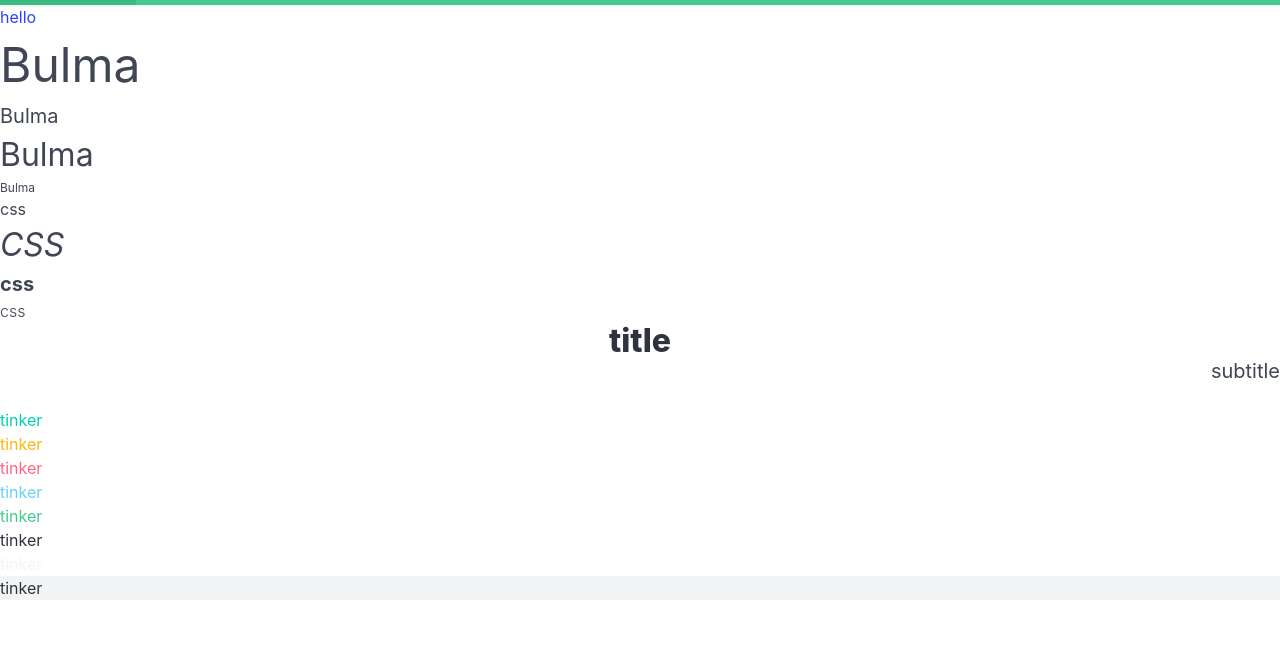
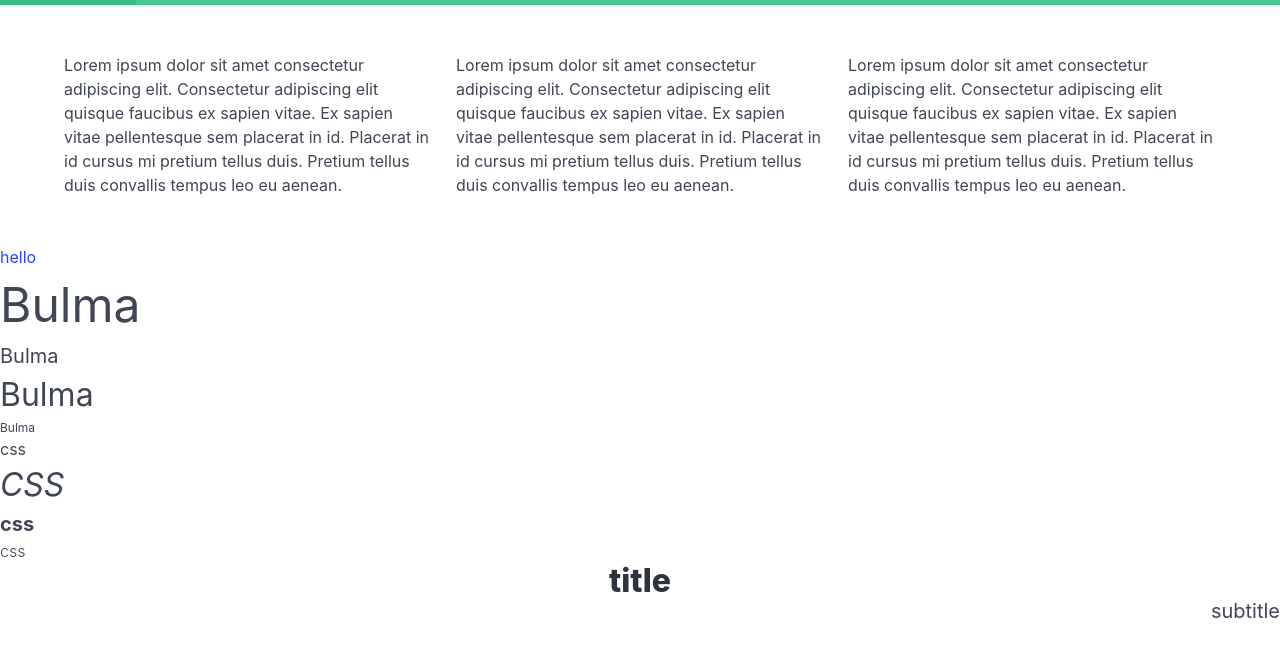
Before and after one commit to bekhruza2004/bulma-tinkering, a plain HTML site: page index.html in a window 1280 px wide. Shown: the part 81-726 px from the top of the page. Drawn offline with nearby package versions, Linux system fonts and the light colour scheme.

Commit message:
Tue, Apr 29, 2025, 1:03 PM -04:00

```diff
--- a/index.html
+++ b/index.html
@@ -28,6 +28,25 @@
       </div>
     </div>
   </nav>
+
+<!-- is-# changes the amount of space a column takes up -->
+
+    <section class="section">
+      <div class="container">
+        <div class="columns">
+          <div class="column">
+            <p>Lorem ipsum dolor sit amet consectetur adipiscing elit. Consectetur adipiscing elit quisque faucibus ex sapien vitae. Ex sapien vitae pellentesque sem placerat in id. Placerat in id cursus mi pretium tellus duis. Pretium tellus duis convallis tempus leo eu aenean.</p>
+          </div>
+          <div class="column">
+            <p>Lorem ipsum dolor sit amet consectetur adipiscing elit. Consectetur adipiscing elit quisque faucibus ex sapien vitae. Ex sapien vitae pellentesque sem placerat in id. Placerat in id cursus mi pretium tellus duis. Pretium tellus duis convallis tempus leo eu aenean.</p>
+          </div>
+          <div class="column">
+            <p>Lorem ipsum dolor sit amet consectetur adipiscing elit. Consectetur adipiscing elit quisque faucibus ex sapien vitae. Ex sapien vitae pellentesque sem placerat in id. Placerat in id cursus mi pretium tellus duis. Pretium tellus duis convallis tempus leo eu aenean.</p>
+          </div>
+        </div>
+      </div>
+    </section>
+
 
     <a href="">hello</a>
 
```
